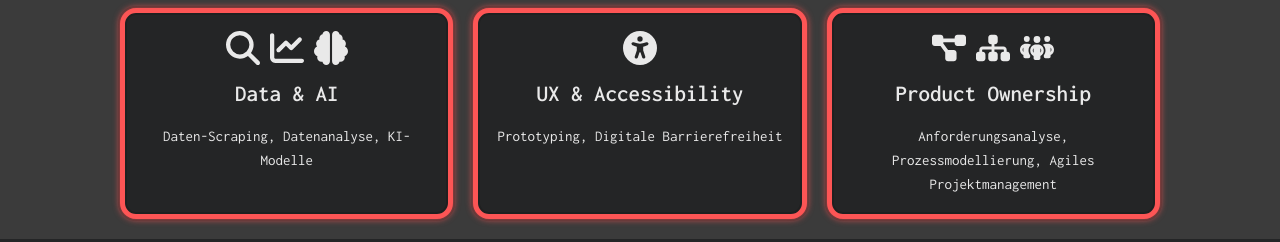
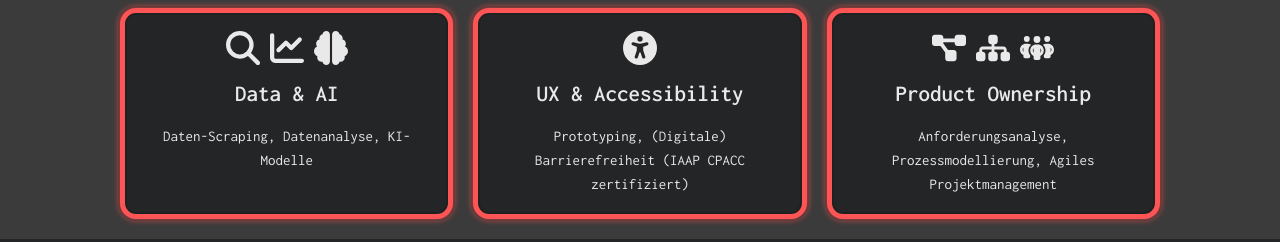
Before and after one commit to mxpfister/mxpfister.github.io, a Vue app: page / in a window 1280 px wide. Shown: the part 1100-1342 px from the top of the page. Built offline with nearby package versions, Linux system fonts and the light colour scheme; no server answers.

Commit message:
adds certificate

```diff
--- a/src/views/Home.vue
+++ b/src/views/Home.vue
@@ -32,7 +32,7 @@ const skills = ref([
     },
     {
         title: 'UX & Accessibility',
-        items: ['Prototyping', 'Digitale Barrierefreiheit'],
+        items: ['Prototyping', '(Digitale) Barrierefreiheit (IAAP CPACC zertifiziert)'],
         icons: [
             { name: 'accessibility', label: 'Digitale Barrierefreiheit' },
         ],
```
